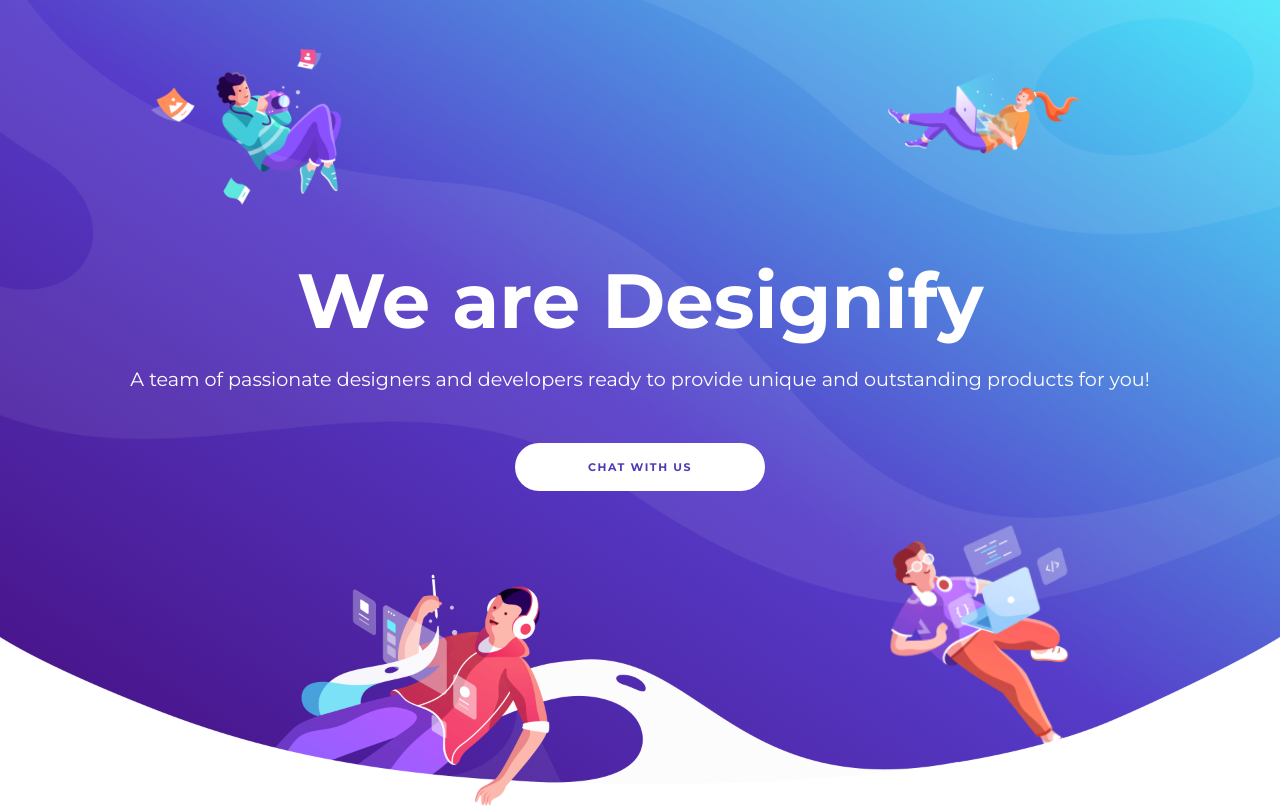
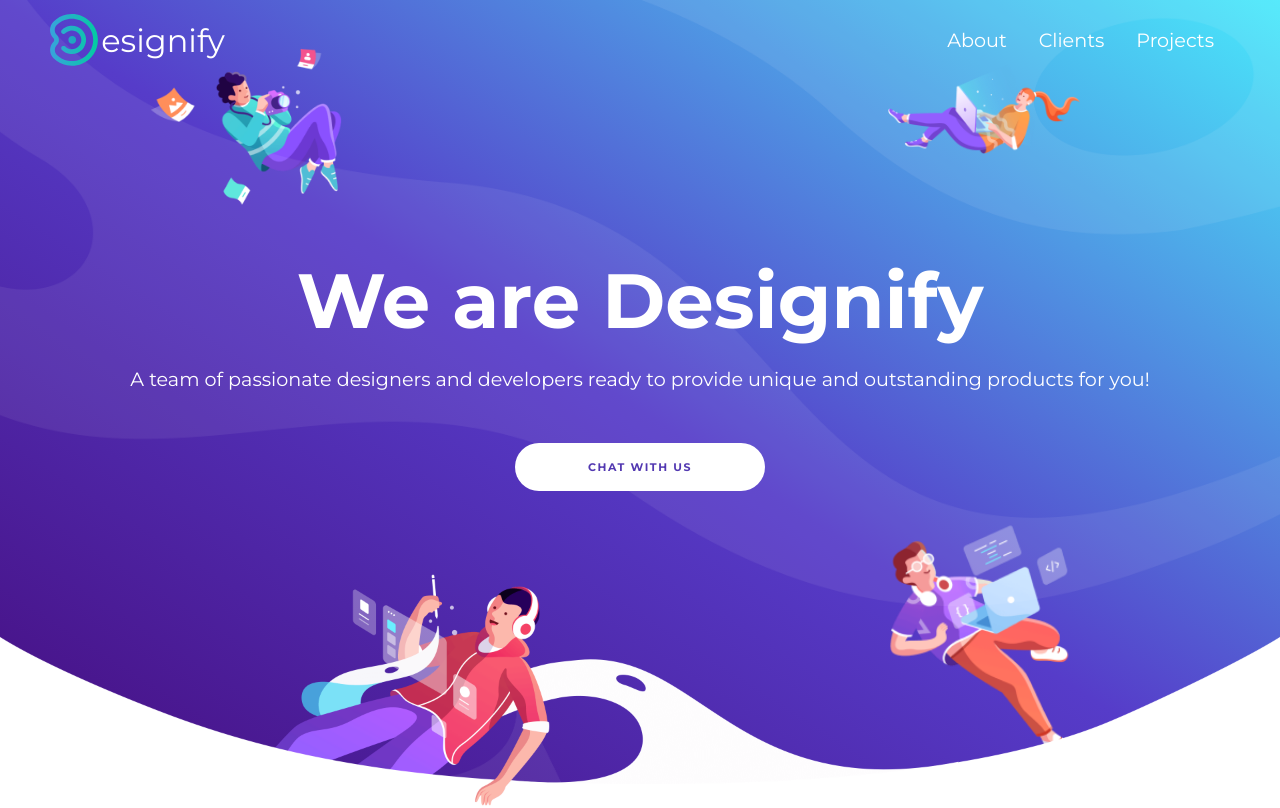
Before and after one commit to mittell/react-design-site, a React (Create React App) app: page / in a window 1280 px wide. Shown: the top 808 px of the page. Built offline with nearby package versions, Linux system fonts and the light colour scheme.

Commit message:
feat: added Navbar component and styling

```diff
--- a/src/App.jsx
+++ b/src/App.jsx
@@ -3,11 +3,13 @@ import GlobalStyle from './globalStyles';
 import HomePage from './pages/HomePage';
 import { BrowserRouter as Router, Switch, Route } from 'react-router-dom';
 import Footer from './components/Footer/Footer';
+import Navbar from './components/Navbar/Navbar';
 
 const App = () => {
 	return (
 		<Router>
 			<GlobalStyle />
+			<Navbar />
 			<Switch>
 				<Route path='/' exact component={HomePage} />
 			</Switch>
--- /dev/null
+++ b/src/components/Navbar/Navbar.jsx
@@ -0,0 +1,57 @@
+import React, { useState } from 'react';
+import { CgMenuRight } from 'react-icons/cg';
+import { FaTimes } from 'react-icons/fa';
+import { IconContext } from 'react-icons';
+import {
+	Nav,
+	NavbarContainer,
+	NavLogo,
+	NavIcon,
+	MobileIcon,
+	NavMenu,
+	NavLinks,
+	NavItem,
+} from './NavbarStyles';
+
+import { navbarData } from '../../data/NavbarData';
+
+const Navbar = () => {
+	const [show, setShow] = useState(false);
+
+	const scrollTo = (id) => {
+		const element = document.getElementById(id);
+		element.scrollIntoView({ behaviour: 'smooth' });
+	};
+
+	const closeMobileMenu = (id) => {
+		scrollTo(id);
+		setShow(false);
+	};
+
+	return (
+		<IconContext.Provider value={{ color: '#fff' }}>
+			<Nav>
+				<NavbarContainer>
+					<NavLogo to='/'>
+						<NavIcon src='./images/logo.svg' alt='Designify' />
+						esignify
+					</NavLogo>
+					<MobileIcon onClick={() => setShow(!show)}>
+						{show ? <FaTimes /> : <CgMenuRight />}
+					</MobileIcon>
+					<NavMenu show={show}>
+						{navbarData.map((el, index) => (
+							<NavItem key={index}>
+								<NavLinks to='/' onClick={() => closeMobileMenu(el.to)}>
+									{el.text}
+								</NavLinks>
+							</NavItem>
+						))}
+					</NavMenu>
+				</NavbarContainer>
+			</Nav>
+		</IconContext.Provider>
+	);
+};
+
+export default Navbar;
--- /dev/null
+++ b/src/components/Navbar/NavbarStyles.jsx
@@ -0,0 +1,130 @@
+import styled from 'styled-components';
+import { Container } from '../../globalStyles';
+import { Link } from 'react-router-dom';
+
+export const Nav = styled.nav`
+	background: transparent;
+	margin-bottom: -80px;
+	height: 80px;
+	display: flex;
+	justify-content: center;
+	align-items: center;
+	font-size: 1.2rem;
+	position: absolute;
+	top: 0;
+	z-index: 99;
+	width: 100%;
+`;
+export const NavbarContainer = styled(Container)`
+	display: flex;
+	justify-content: start;
+	height: 80px;
+`;
+
+export const NavLogo = styled(Link)`
+	color: #fff;
+	justify-self: flex-start;
+	cursor: pointer;
+	text-decoration: none;
+	font-size: 2rem;
+	display: flex;
+	align-items: center;
+	z-index: 99;
+`;
+
+export const NavIcon = styled.img`
+	margin-right: 0.2rem;
+	width: 3rem;
+`;
+
+export const MobileIcon = styled.div`
+	display: none;
+	z-index: 99;
+
+	@media screen and (max-width: 960px) {
+		display: block;
+		position: absolute;
+		top: 0;
+		right: 0;
+		transform: translate(-100%, 60%);
+		font-size: 1.8rem;
+		cursor: pointer;
+	}
+`;
+
+export const NavMenu = styled.ul`
+	display: flex;
+	align-items: center;
+	list-style: none;
+	text-align: center;
+	width: 100%;
+
+	@media screen and (max-width: 960px) {
+		flex-direction: column;
+		width: 100%;
+		height: 100vh;
+		position: fixed;
+		padding-top: 30%;
+		top: 0;
+		left: 0;
+		opacity: ${({ show }) => (show ? 1 : 0)};
+		visibility: ${({ show }) => (show ? 'visible' : 'hidden')};
+		transform: translateY(${({ show }) => (show ? '0' : '-10px')});
+		transition: opacity 0.5s ease;
+		background-color: #41d0e1;
+	}
+
+	> li:first-child {
+		margin-left: auto;
+	}
+`;
+
+export const NavItem = styled.li`
+	height: 80px;
+	cursor: pointer;
+
+	@media screen and (max-width: 960px) {
+		width: 100%;
+		&:hover {
+			border: none;
+		}
+	}
+`;
+
+export const NavLinks = styled(Link)`
+	color: #fff;
+	display: flex;
+	align-items: center;
+	text-decoration: none;
+	padding: 0.5rem 1rem;
+	height: 100%;
+
+	&:hover {
+		border-bottom: 2px solid #ec421d;
+	}
+
+	@media screen and (max-width: 960px) {
+		text-align: center;
+		padding: 2rem;
+		width: 100%;
+		display: table;
+
+		&:hover {
+			border-bottom: none;
+			color: #4b59f7;
+			transition: all 0.3s ease;
+		}
+	}
+`;
+
+export const NavBtnLink = styled(Link)`
+	display: flex;
+	justify-content: center;
+	align-items: center;
+	text-decoration: none;
+	padding: 8px 16px;
+	height: 100%;
+	width: 100%;
+	border: none;
+	outline: none;
+`;
```
